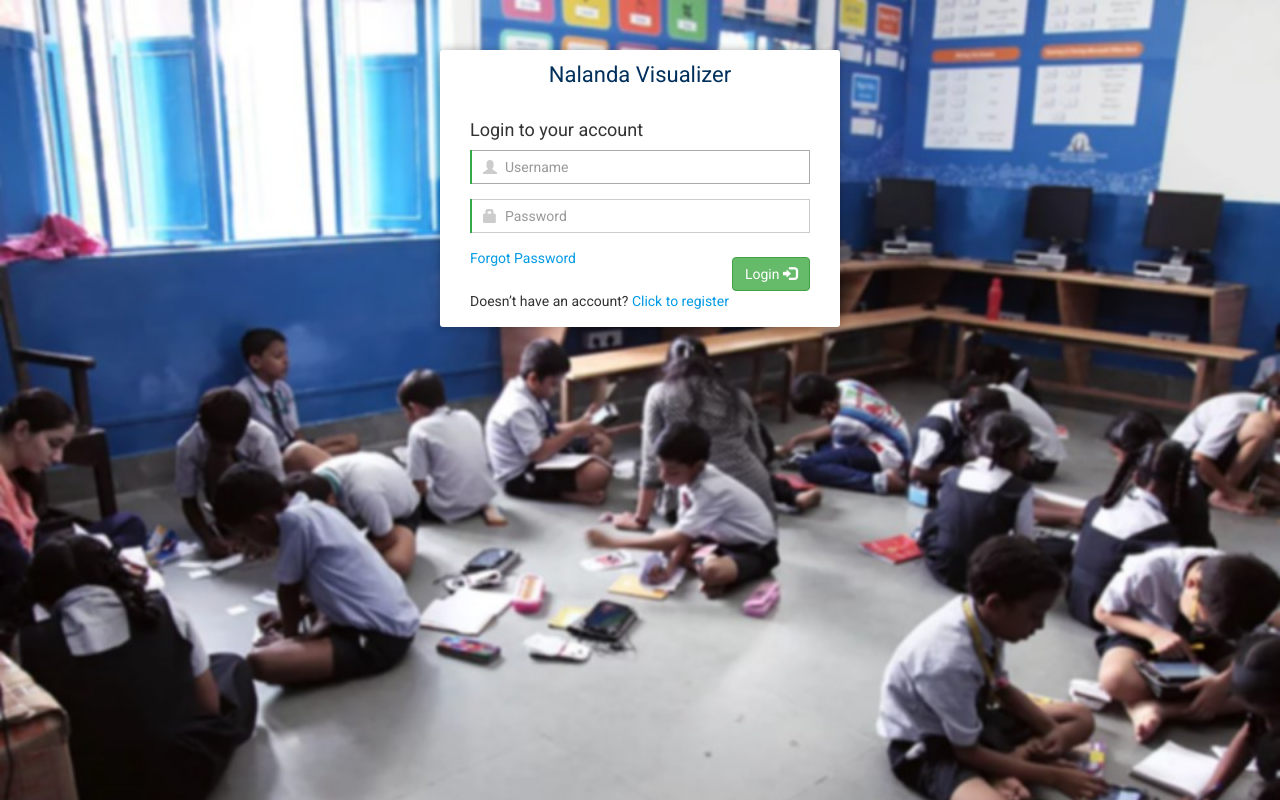
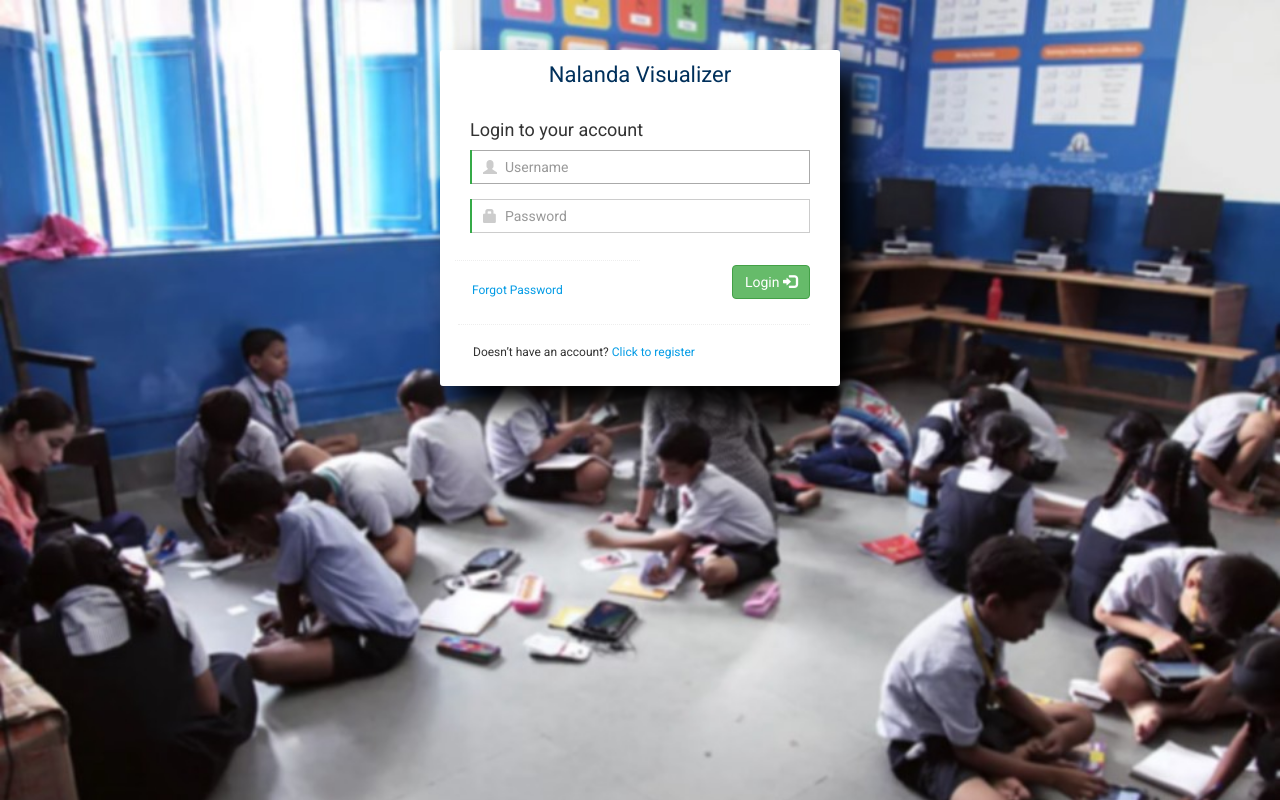
Before and after one commit to swapnil106111/Nalanda_Dashboard, a Django app: page /account/login in a window 1280 px wide. Run offline with Django 3.2, Linux system fonts and the light colour scheme; some libraries are stand-ins or nearby versions.

Commit message:
created classes

```diff
--- a/static/css/main.css
+++ b/static/css/main.css
@@ -74,9 +74,6 @@ body.report.mastery {
     text-decoration: none !important;
 }
 
-.site-title-link:hover {
-    color: #aaa;
-}
 
 .log-out {
     color: #000;
@@ -200,7 +197,9 @@ body.report.mastery {
     width: 400px;
     margin: 0 auto;
     border-radius: 3px;
-    box-shadow: 0px 0px 10px rgba(0,0,0,.3);
+    -webkit-box-shadow: 20px 20px 30px rgba(0,0,0,1);
+    -moz-box-shadow: 20px 20px 30px rgba(0,0,0,1);
+    box-shadow: 20px 20px 30px rgba(0,0,0,1);
 }
 
 .login form {
@@ -275,13 +274,38 @@ body.report.mastery {
 
 .login .submit-button {
     float: right;
-    margin-top:9px;
+    margin-top:17px;
 }
 
 .login .alternate-option {
     border-top: 1px dotted #eee;
-    padding:15px 15px 10px;
+    padding:18px 15px 10px;
     font-size:12px;
+    margin-top:15px;
+
+}
+.login .alternate-option-click_here_to_login {
+    border-top: 1px dotted #eee;
+    padding:18px 15px 10px;
+    font-size:12px;
+    margin-top:15px;
+    margin-left: 18px;
+}
+
+.login .alternate-option-click_to_register {
+    border-top: 1px dotted #eee;
+    padding:18px 15px 10px;
+    font-size:12px;
+    margin-top:15px;
+    margin-left: -12px;
+}
+
+
+.login .alternate-option-forget_password {
+    border-top: 1px dotted #eee;
+    padding:20px 17px 10px;
+    font-size:12px;
+    margin-top: 12px;
 
 }
 
```
